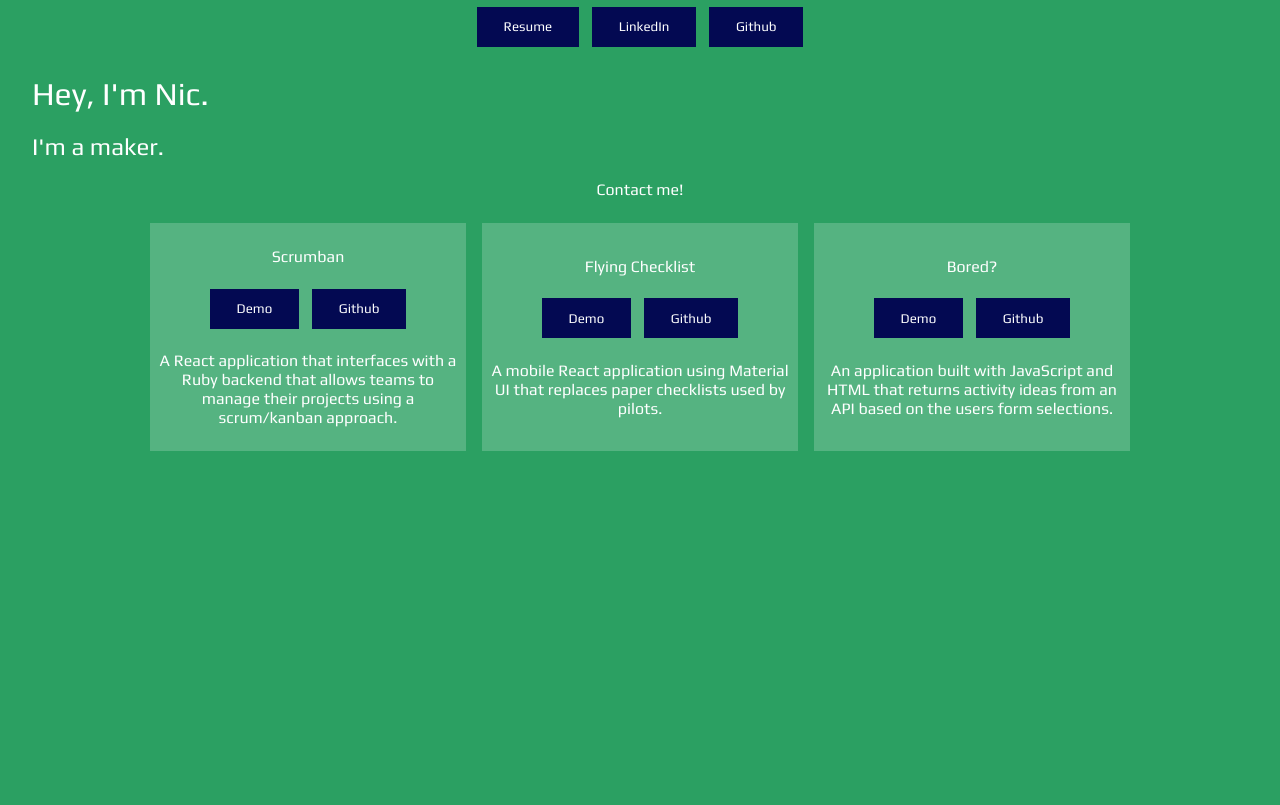
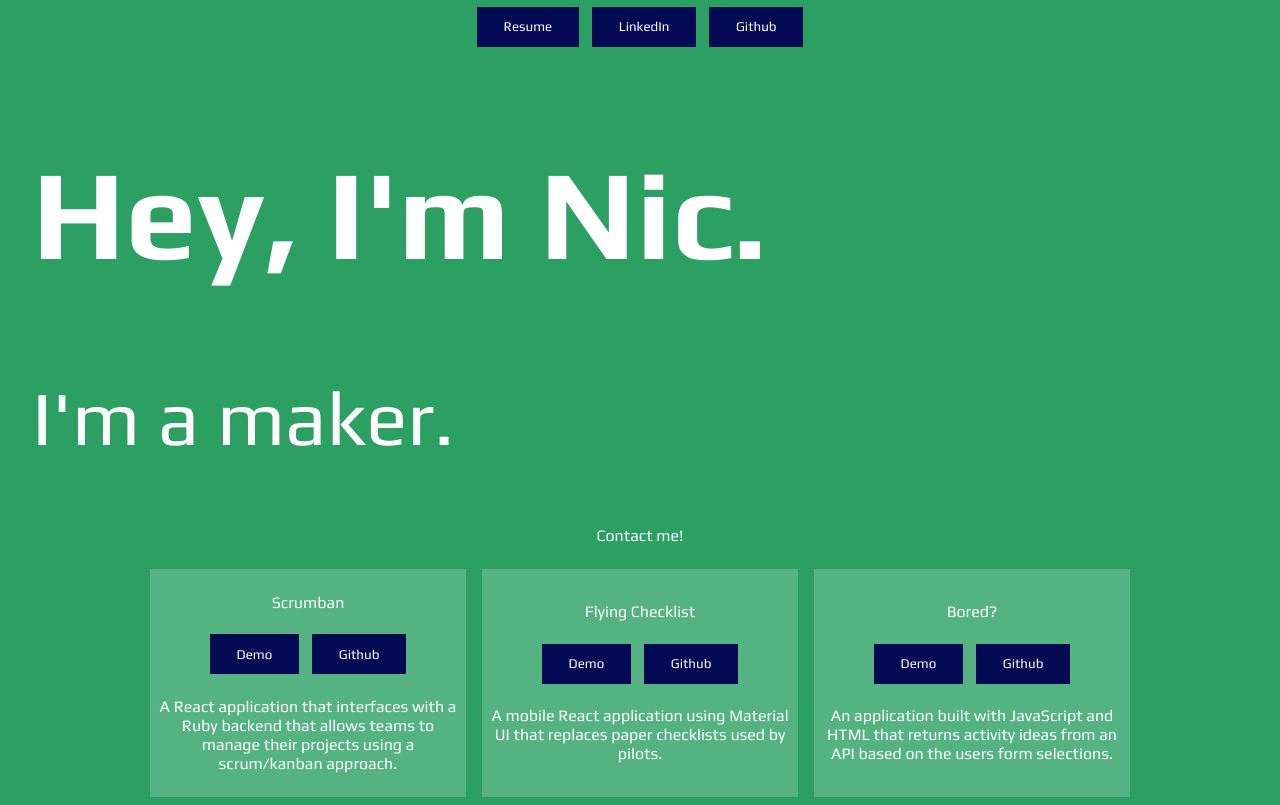
Before and after one commit to NicMortelliti/portfolio, a React (Create React App) app: page / in a window 1280 px wide. Built offline with nearby package versions, Linux system fonts and the light colour scheme.

Commit message:
Add hero font settings

```diff
--- a/src/style/App.css
+++ b/src/style/App.css
@@ -25,6 +25,15 @@ body {
 .hero {
   text-align: left;
   padding-left: 2rem;
+}
+
+.hero h1 {
+  font-size: 10vw;
+  font-weight: 700;
+}
+
+.hero h2 {
+  font-size: 6vw;
 }
 
 .portfolio {
```
